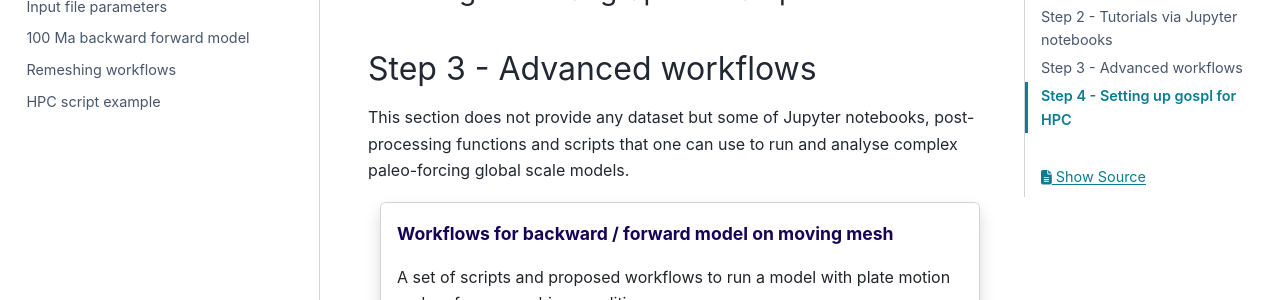
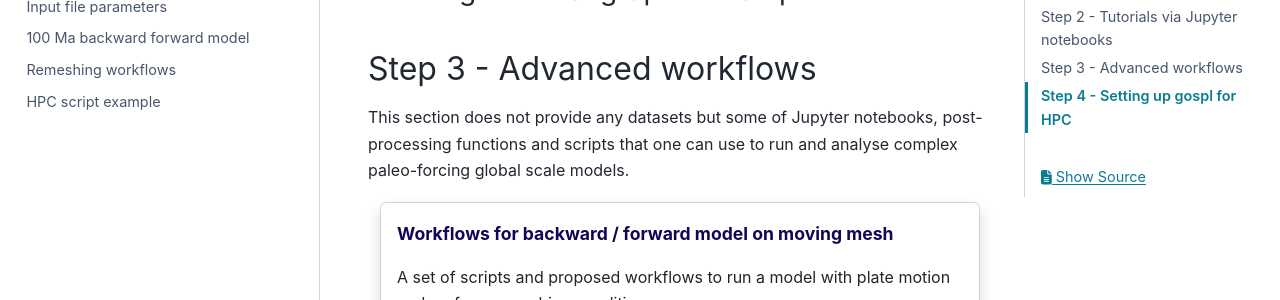
Before and after one commit to Geodels/gospl, a Sphinx documentation site: the page built from docs/user_guide/index.rst, in a window 1280 px wide and 900 px high, scrolled down 3091 px. Shown: the part 153-453 px from the top of the window. Built offline with Sphinx 7.4.7 and the PyData theme 0.15.4, drawn with Linux system fonts in a browser that asks for light colours; pages that are not in the unit, such as notebooks, are missing from menus; some of the changed lines change nothing that is shown; some of the changed text lies outside the part shown.

Commit message:
datasets - index.rst

```diff
--- a/docs/user_guide/index.rst
+++ b/docs/user_guide/index.rst
@@ -6,10 +6,10 @@ User Guide
 
 This user guide covers essential features of :mod:`gospl`, mostly in the form of interactive Jupyter notebooks and Python scripts. Reading this guide, you will learn:
 
-- data structure used in gospl input file,
+- data structure used in the gospl input file,
 - how to generate initial conditions like topography, precipitation and tectonic maps to force a simulation,
 - how to extract some of the output from the model results to visualise them in Jupyter notebooks,
-- how to run sequence of backward/forward gospl models using Python functions,
+- how to run a sequence of backward/forward gospl models using Python functions,
 - how to set a script for running gospl on HPC.
 
 Notebooks cover just a small selection of functions as an illustration of principles. For a full overview of ``gospl`` capabilities, head to the `API reference <https://gospl.readthedocs.io/en/latest/api_ref/index.html>`_. For additional examples, you might be interested in the following set of examples available from the `Stellar-SFM project <https://geodels.github.io/stellar-sfm/welcome.html>`_.
@@ -155,7 +155,7 @@ Running the stratigraphic example
 Step 3 - Advanced workflows
 -----------------------------------
 
-This section does not provide any dataset but some of Jupyter notebooks, post-processing functions and scripts that one can use to run and analyse complex paleo-forcing global scale models.
+This section does not provide any datasets but some of Jupyter notebooks, post-processing functions and scripts that one can use to run and analyse complex paleo-forcing global scale models.
 
 
 .. raw:: html
```
